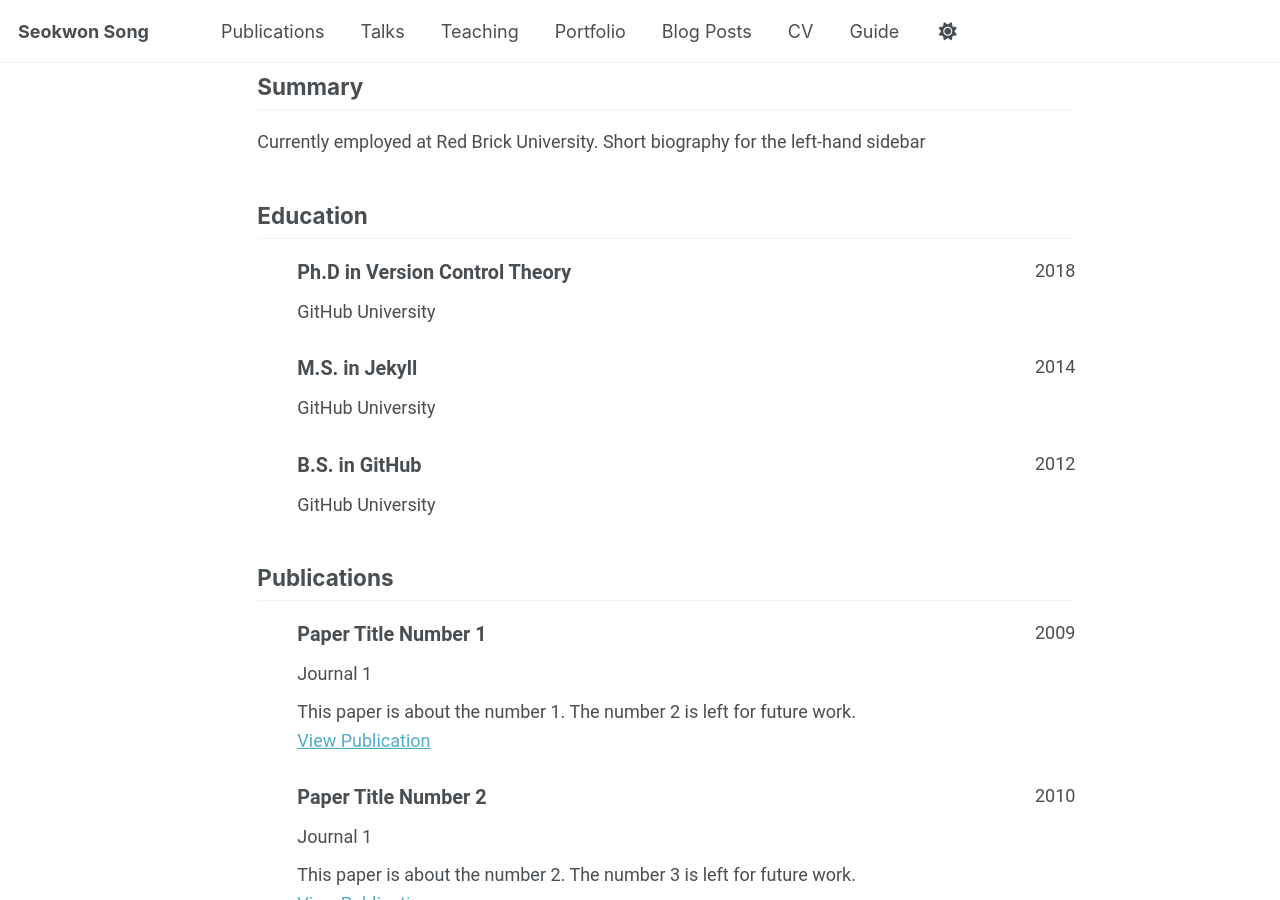
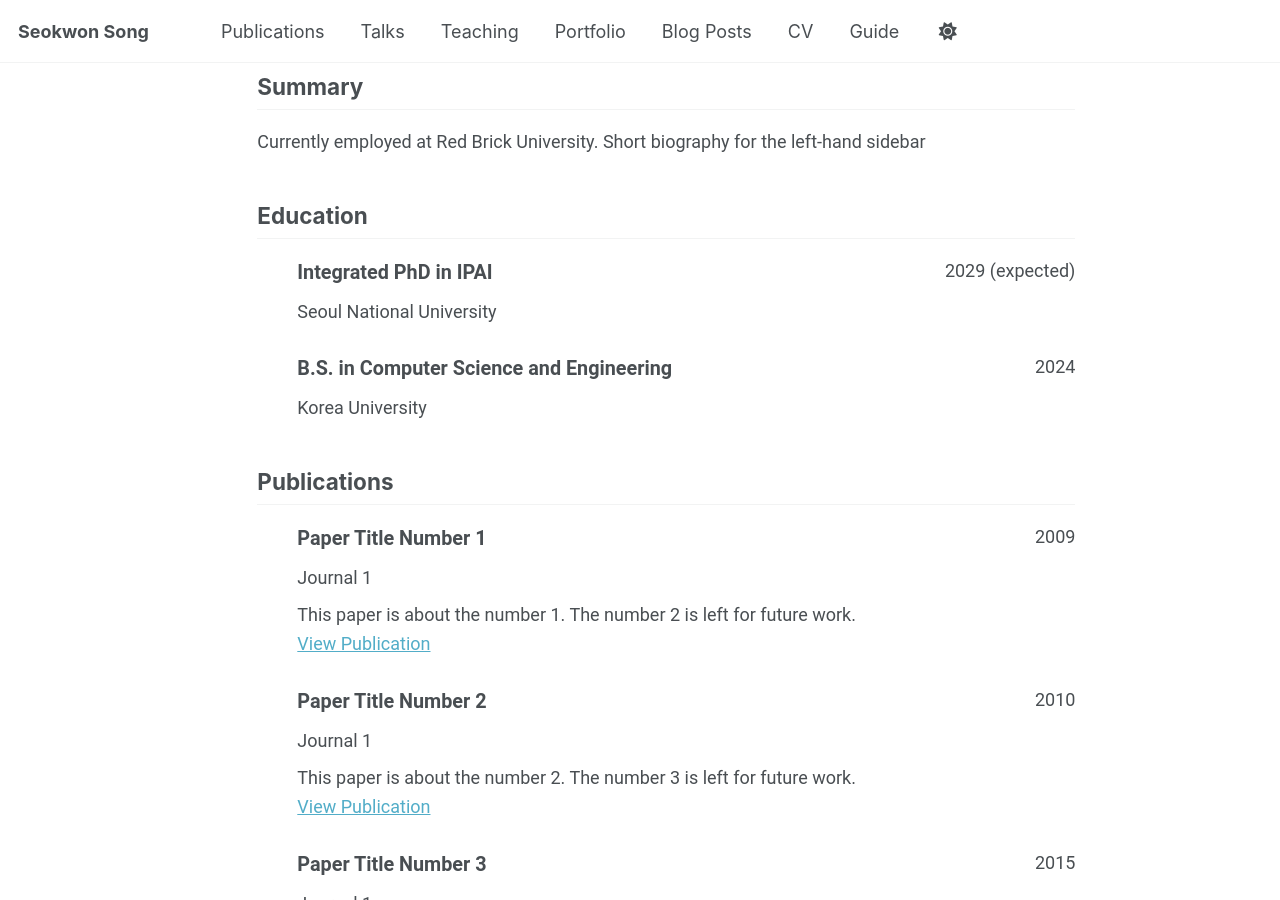
Before and after one commit to seokwon99/seokwon99.github.io, a Jekyll site: the page built from _pages/cv-json.md, in a window 1280 px wide and 900 px high, scrolled down 318 px. Built offline with Jekyll 4.4.1, drawn with Linux system fonts in a browser that asks for light colours; a script that is not in the unit is left out.

```diff
--- a/_data/cv.json
+++ b/_data/cv.json
@@ -33,29 +33,20 @@
   "work": [],
   "education": [
     {
-      "institution": "GitHub University",
-      "area": "Ph.D in Version Control Theory",
+      "institution": "Seoul National University",
+      "area": "Integrated PhD in IPAI",
       "studyType": "",
-      "startDate": "",
-      "endDate": "2018",
+      "startDate": "2024",
+      "endDate": "2029 (expected)",
       "gpa": null,
       "courses": []
     },
     {
-      "institution": "GitHub University",
-      "area": "M.S. in Jekyll",
+      "institution": "Korea University",
+      "area": "B.S. in Computer Science and Engineering",
       "studyType": "",
-      "startDate": "",
-      "endDate": "2014",
-      "gpa": null,
-      "courses": []
-    },
-    {
-      "institution": "GitHub University",
-      "area": "B.S. in GitHub",
-      "studyType": "",
-      "startDate": "",
-      "endDate": "2012",
+      "startDate": "2018",
+      "endDate": "2024",
       "gpa": null,
       "courses": []
     }
```
Also changed, not shown: _pages/about.md (+2 -2 lines).
